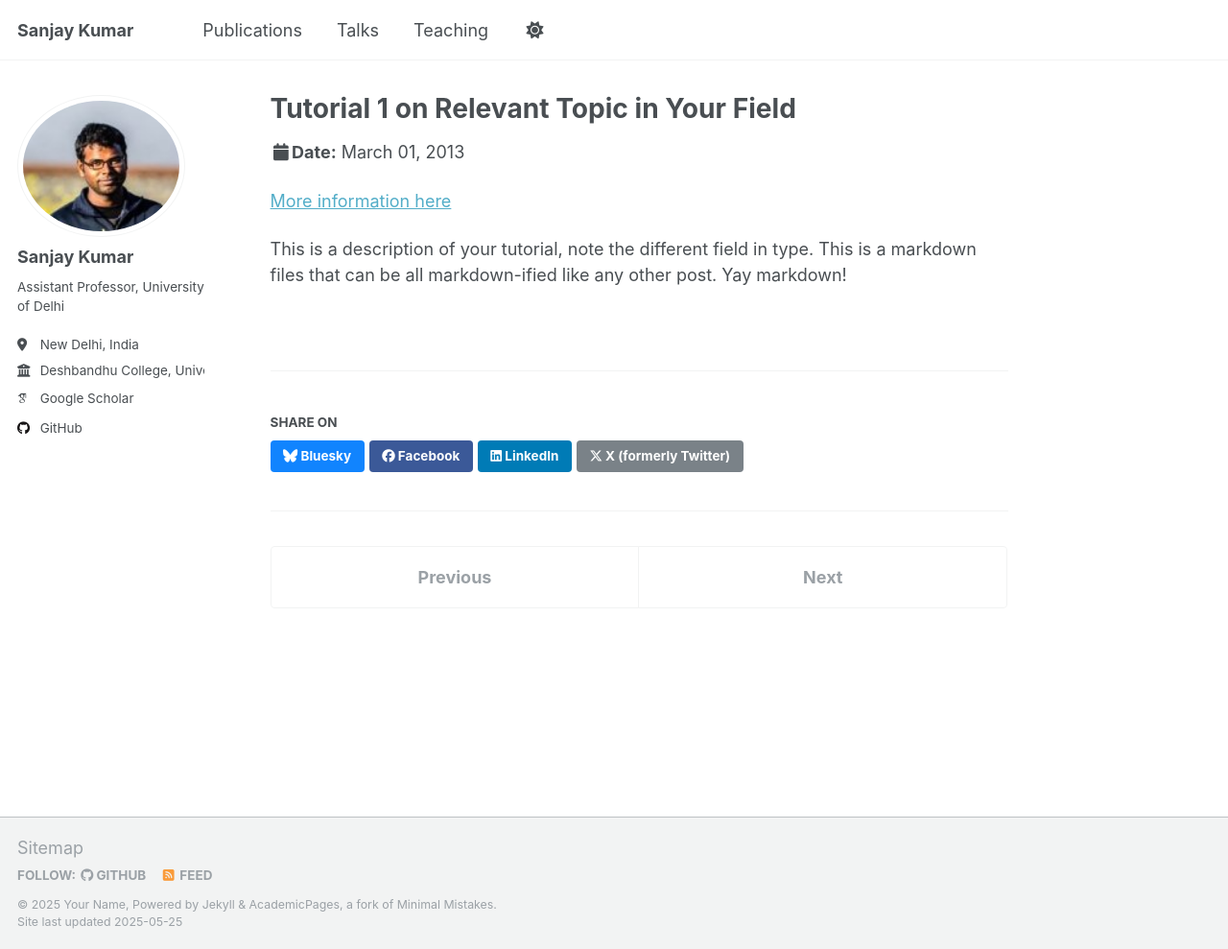
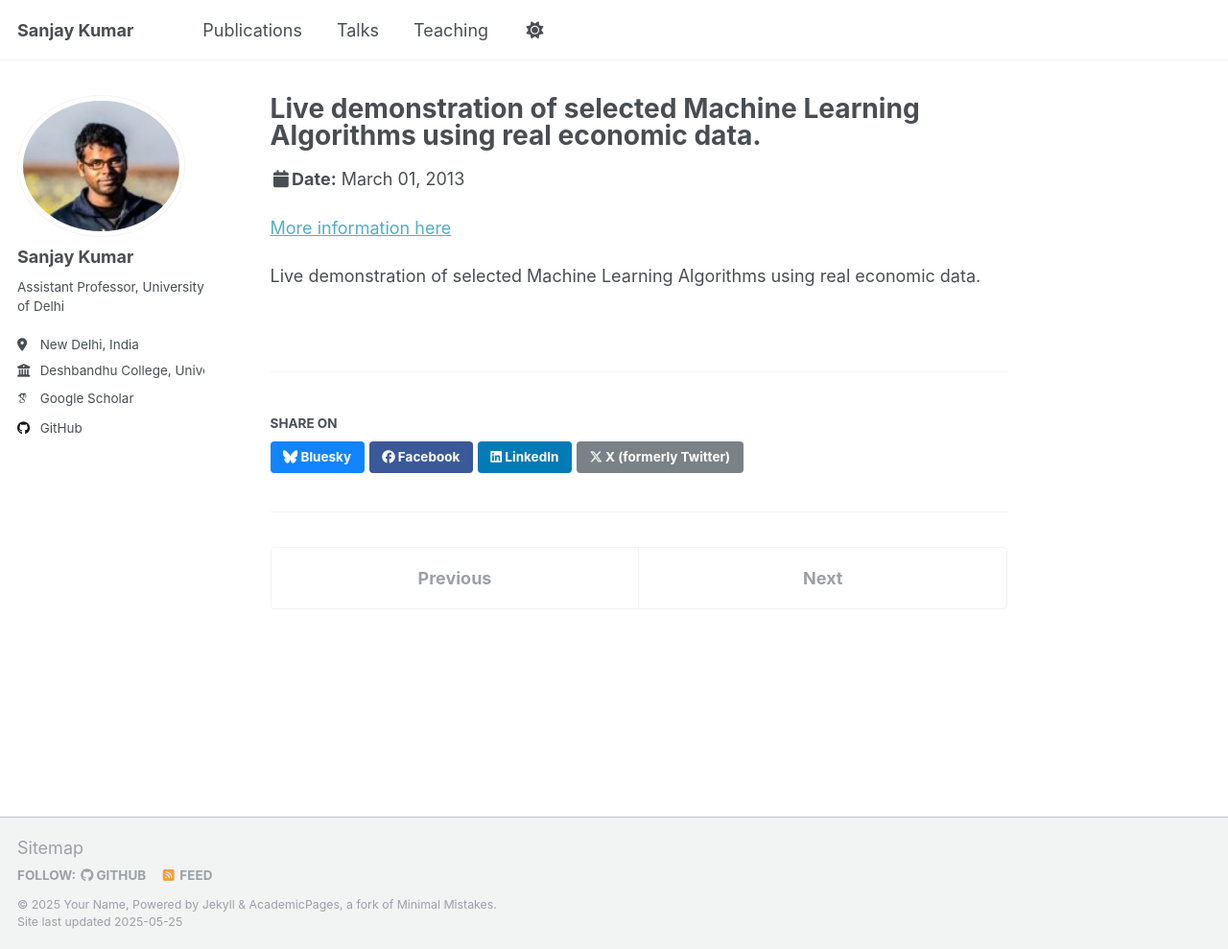
Before and after one commit to sanjayksau/sanjayksau.github.io, a Jekyll site: the page built from _talks/2013-03-01-tutorial-1.md, in a window 1280 px wide and 989 px high. Shown: the whole window at 96% size. Built offline with Jekyll 4.4.1, drawn with Linux system fonts in a browser that asks for light colours; some web fonts are replaced.

Commit message:
Update 2013-03-01-tutorial-1.md

```diff
--- a/_talks/2013-03-01-tutorial-1.md
+++ b/_talks/2013-03-01-tutorial-1.md
@@ -1,13 +1,13 @@
 ---
-title: "Tutorial 1 on Relevant Topic in Your Field"
+title: "Live demonstration of selected Machine Learning Algorithms using real economic data."
 collection: talks
 type: "Tutorial"
-permalink: /talks/2013-03-01-tutorial-1
-venue: "UC-Berkeley Institute for Testing Science"
+permalink: /talks/t1
+venue: "Workshop on Machine Learning and Economics (WMLE 2024)"
 date: 2013-03-01
-location: "Berkeley, CA, USA"
+location: "South Asian University, India"
 ---
 
-[More information here](http://exampleurl.com)
+[More information here]([http://exampleurl.com](https://sites.google.com/view/wmle2024/home))
 
-This is a description of your tutorial, note the different field in type. This is a markdown files that can be all markdown-ified like any other post. Yay markdown!
+Live demonstration of selected Machine Learning Algorithms using real economic data.
```
